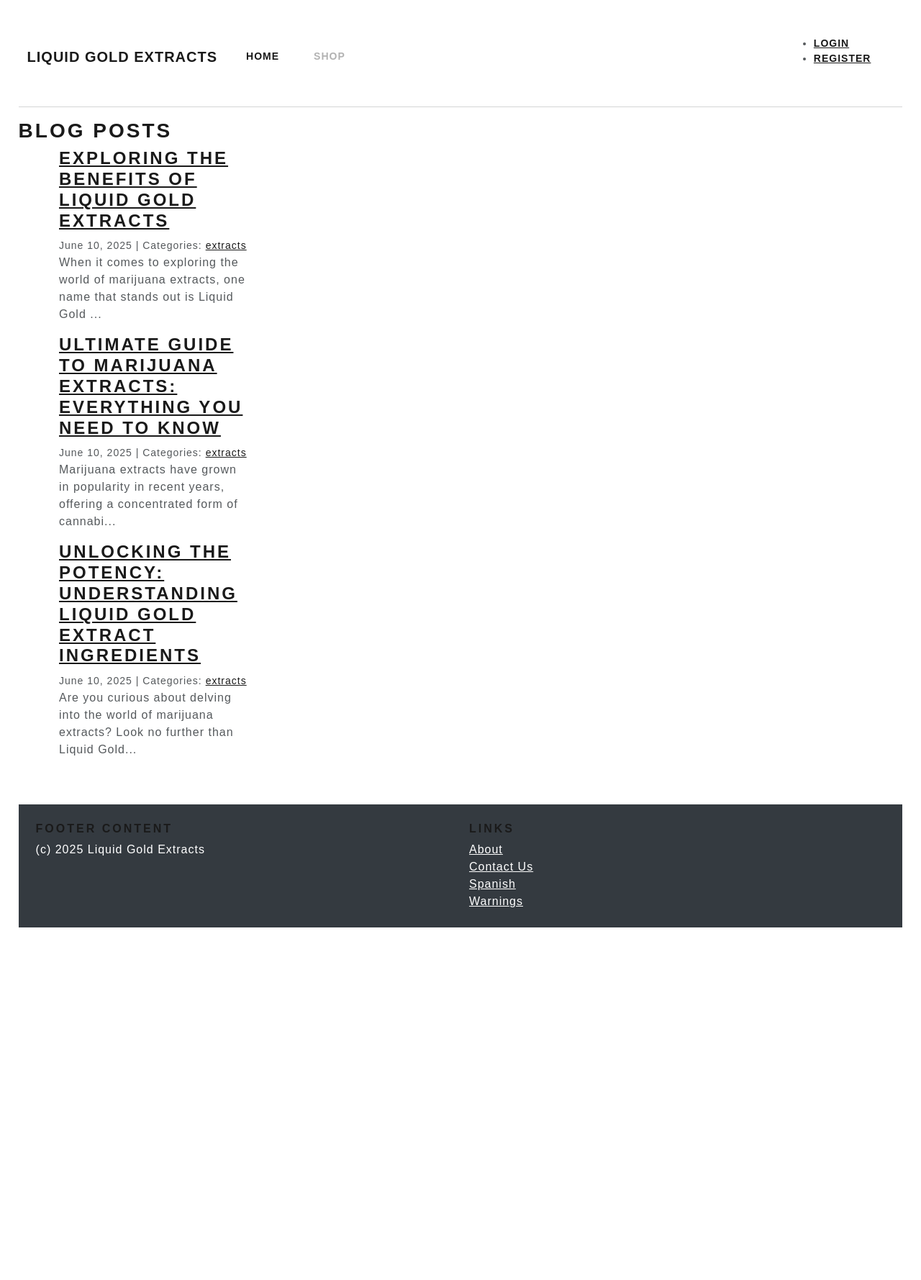
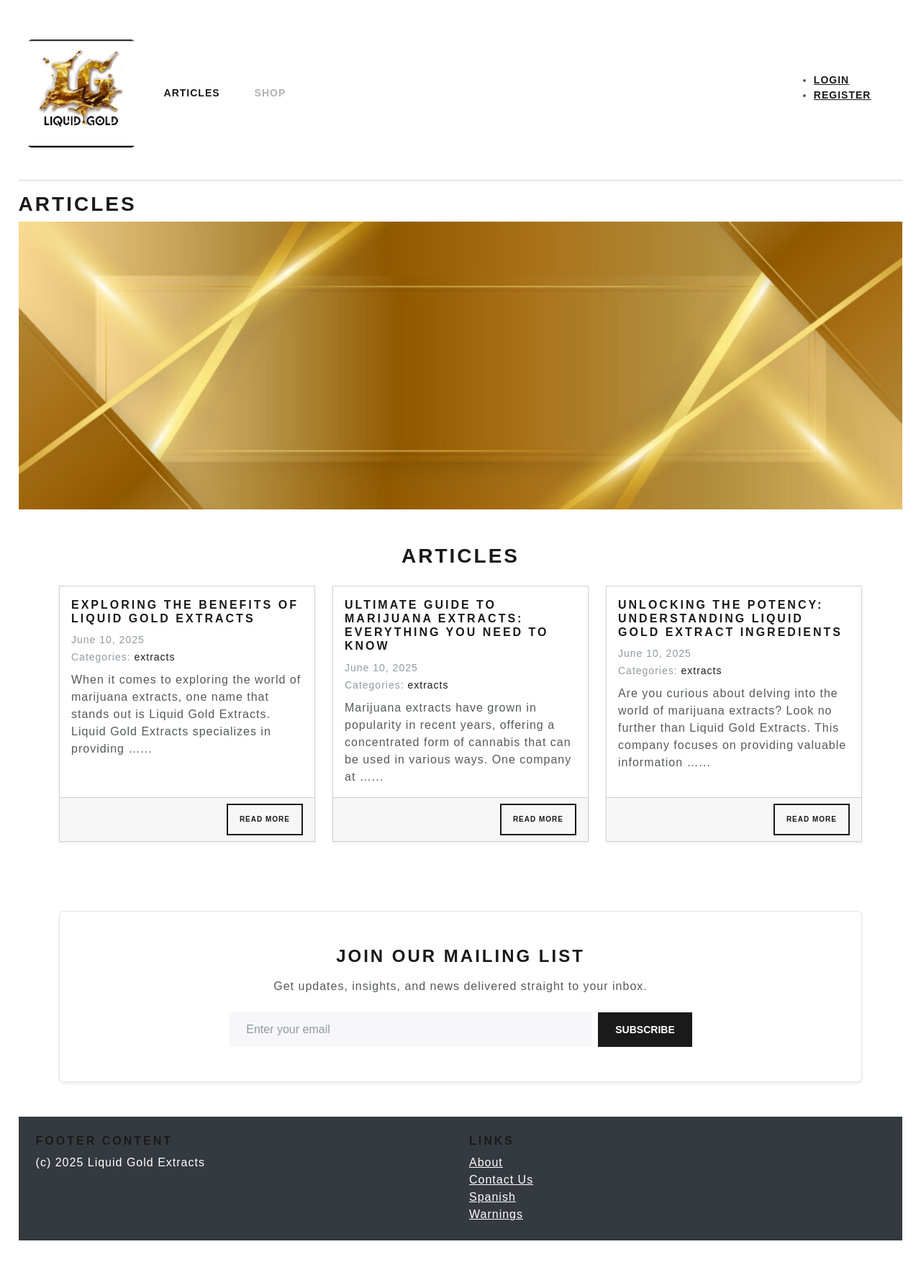
Before and after one commit to tanktoptony/LGextracts, a Django app: page / in a window 1280 px wide. Shown: the top 1779 px of the page at 72% size. Before the commit the page ends 1289 px from the top, so only its background shows below. Run offline with Django 3.2, Linux system fonts and the light colour scheme; data comes from the database, SQL or seed files in the repository; both versions use the stored data as it was after the commit; some libraries are stand-ins or nearby versions.

Commit message:
styling updates and changes before stripe implementation

```diff
--- a/liquidgold/blog/templates/base.html
+++ b/liquidgold/blog/templates/base.html
@@ -12,14 +12,16 @@
 
 <nav class="navbar navbar-expand-lg bg-body-tertiary">
     <div class="container-fluid">
-      <a class="navbar-brand" href="{% url "blog_index" %}">Liquid Gold Extracts</a>
+      <a class="navbar-brand" href="{% url "blog_index" %}"><img src="{% static '/images/image0.avif' %}"
+        class="img-fluid rounded"
+       style="width: 150px; height: 150px; object-fit: cover;"></a>
       <button class="navbar-toggler" type="button" data-bs-toggle="collapse" data-bs-target="#navbarSupportedContent" aria-controls="navbarSupportedContent" aria-expanded="false" aria-label="Toggle navigation">
         <span class="navbar-toggler-icon"></span>
       </button>
       <div class="collapse navbar-collapse" id="navbarSupportedContent">
         <ul class="navbar-nav me-auto mb-2 mb-lg-0">
           <li class="nav-item">
-            <a class="nav-link active" aria-current="page" href="{% url "blog_index" %}">Home</a>
+            <a class="nav-link active" aria-current="page" href="{% url "blog_index" %}">Articles</a>
           </li>
           <li class="nav-item">
             <a class="nav-link" href="{% url 'product_menu' %}">Shop</a>
@@ -57,6 +59,14 @@
   </nav>
 
 <hr>
+
+{% if messages %}
+  <div class="container mt-3">
+    {% for message in messages %}
+      <div class="alert alert-{{ message.tags }}">{{ message }}</div>
+    {% endfor %}
+  </div>
+{% endif %}
 {% block page_title %}{% endblock page_title %}
 {% block page_content %}{% endblock page_content %}
 
@@ -78,7 +88,7 @@
                       <li><a href="#!" class="text-white">About</a></li>
                       <li><a href="#!" class="text-white">Contact Us</a></li>
                       <li><a href="{% url "spanish" %}" class="text-white">Spanish</a></li>
-                      <li><a href="#!" class="text-white">Warnings</a></li>
+                      <li><a href="{% url "warnings" %}" class="text-white">Warnings</a></li>
                   </ul>
               </div>
           </div>
--- a/liquidgold/blog/templates/blog/index.html
+++ b/liquidgold/blog/templates/blog/index.html
@@ -1,29 +1,76 @@
 <!-- blog/templates/blog/index.html -->
 {% extends 'base.html' %}
+{% load static %}
 
 {% block page_title %}
-    <h2>Blog Posts</h2>
+    <h2>Articles</h2>
 {% endblock page_title %}
+{% block page_content %}
 
-{% block page_content %}
-    {% block posts %}
+<div class="container-fluid p-0">
+    <!-- Splash Image -->
+    <div class="position-relative">
+      <img src="{% static 'images/blog-banner.jpg' %}" class="img-fluid w-100" alt="Blog Banner" style="max-height: 400px; object-fit: cover;">
+      <div class="position-absolute top-50 start-50 translate-middle text-white text-center">
+        <!--<h1 class="display-4 fw-bold">Our Blog</h1>
+        <p class="lead">Insights, news, and stories worth reading</p>-->
+      </div>
+    </div>
+  </div>
+
+<div class="container py-5">
+  <h2 class="text-center mb-4">Articles</h2>
+
+  <!-- Responsive Grid -->
+  <div class="row row-cols-1 row-cols-sm-2 row-cols-md-3 g-4">
     {% for post in posts %}
-        <div class="container">
-            <div class="row">
-                <div class="col-md-3">
-                    <h3><a href="{% url 'blog_detail' post.pk %}">{{ post.title }}</a></h3>
-                    <small>
-                        {{ post.created_on.date }} | Categories:
+    <div class="col">
+      <div class="card h-100 shadow-sm">
+        <div class="card-body">
+          <h5 class="card-title">
+            <a href="{% url 'blog_detail' post.pk %}" class="text-decoration-none">
+              {{ post.title }}
+            </a>
+          </h5>
+          <small class="text-muted">
+            {{ post.created_on.date }}<br>
+            Categories:
             {% for category in post.categories.all %}
-                            <a href="{% url 'blog_category' category.name %}">
+              <a href="{% url 'blog_category' category.name %}" class="text-decoration-none">
                 {{ category.name }}
-                            </a>
+              </a>{% if not forloop.last %}, {% endif %}
             {% endfor %}
           </small>
-                    <p>{{ post.body | slice:":100" }}...</p>
+          <p class="card-text mt-2">
+            {{ post.body|truncatewords:25 }}...
+          </p>
+        </div>
+        <div class="card-footer text-end">
+          <a href="{% url 'blog_detail' post.pk %}" class="btn btn-sm btn-outline-primary">Read More</a>
         </div>
       </div>
     </div>
     {% endfor %}
-    {% endblock posts %}
+  </div>
+</div>
+
+<!-- Mailing List Signup -->
+<div class="container my-5">
+    <div class="bg-light p-5 rounded shadow-sm">
+      <h3 class="text-center mb-3">Join Our Mailing List</h3>
+      <p class="text-center mb-4">Get updates, insights, and news delivered straight to your inbox.</p>
+
+      <form method="post" action="{% url 'subscribe' %}" class="row justify-content-center g-2">
+        {% csrf_token %}
+        <div class="col-12 col-md-6">
+          <input type="email" name="email" class="form-control" placeholder="Enter your email" required>
+        </div>
+        <div class="col-12 col-md-auto">
+          <button type="submit" class="btn btn-primary w-100">Subscribe</button>
+        </div>
+      </form>
+    </div>
+  </div>
+
+
 {% endblock page_content %}
--- a/liquidgold/blog/urls.py
+++ b/liquidgold/blog/urls.py
@@ -5,5 +5,6 @@
     path("", views.blog_index, name="blog_index"), ### you can edit here to make a different page the home page
     path("post/<int:pk>/", views.blog_detail, name="blog_detail"),
     path("category/<category>/", views.blog_category, name="blog_category"),
+    path('subscribe/', views.subscribe, name='subscribe'),
 
 ]
--- a/liquidgold/blog/views.py
+++ b/liquidgold/blog/views.py
@@ -1,5 +1,6 @@
 from django.http import HttpResponseRedirect
-from django.shortcuts import render
+from django.shortcuts import render, redirect
+from django.contrib import messages
 from blog.models import Post, Comment
 from blog.forms import CommentForm
 
@@ -43,3 +44,10 @@
     }
 
     return render(request, "blog/detail.html", context)
+
+def subscribe(request):
+    if request.method == "POST":
+        email = request.POST.get('email')
+        # You could save it to a model or send to a 3rd-party API like Mailchimp
+        messages.success(request, "Thanks for subscribing!")
+    return redirect(request.META.get('HTTP_REFERER', '/'))
```
Also changed, not shown: liquidgold/store/templates/store/checkout.html (added, +11 -0 lines), liquidgold/db.sqlite3, liquidgold/media/products/logo_drip.jpg (added), liquidgold/static/images/blog-banner.jpg (added), liquidgold/static/images/image0.avif (added), liquidgold/static/images/logo_drip.jpg (added). Lines whose indentation alone changed are shown as unchanged.
